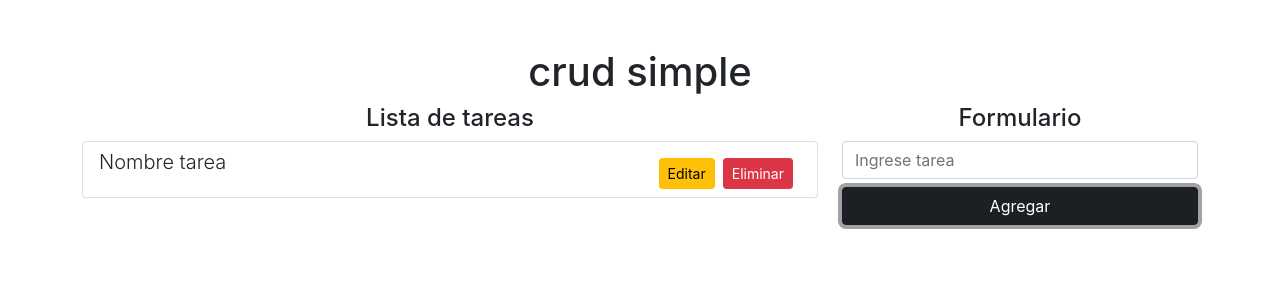
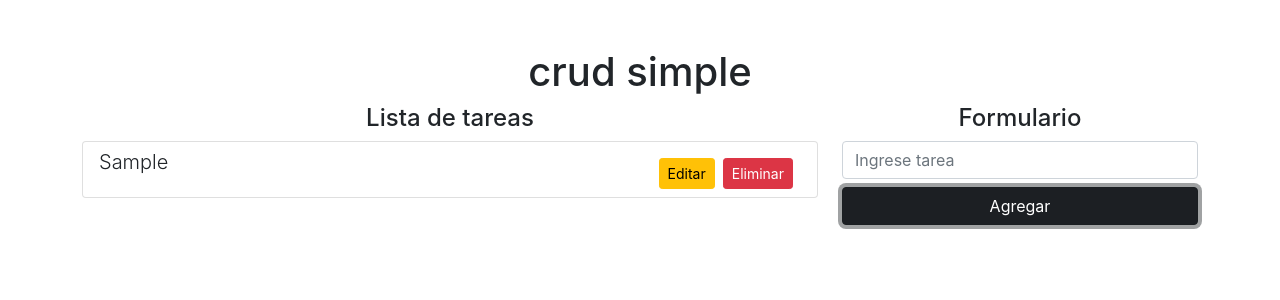
Before and after one commit to Gochita/todo-list, a React (Create React App) app: page / in a window 1280 px wide. Both pictures are taken after typing "Sample" into the empty fields and a click on the button "Agregar". Shown: the top 300 px of the page. Built offline with nearby package versions, Linux system fonts and the light colour scheme.

Commit message:
todos mostrados

```diff
--- a/src/App.jsx
+++ b/src/App.jsx
@@ -3,7 +3,7 @@ import { nanoid } from 'nanoid'
 
 const App = () => {
   const [tarea, setTarea] = React.useState('');
-  const [tareas, setTareas]= React.useState([]);
+  const [tareas, setTareas] = React.useState([]);
   const agregarTarea = e => {
     e.preventDefault()
 
@@ -23,12 +23,18 @@ const App = () => {
           <div className="col-8">
             <h4 className="text-center">Lista de tareas</h4>
             <ul className="list-group">
-              <li className="list-group-item">
-                <span className="lead float-start">Nombre tarea</span>
+              {
+                tareas.map(item => (
+                  <li className="list-group-item" key={item.id}>
+                    <span className="lead float-start">{item.NombreTarea}</span>
+                    <button className="btn btn-danger btn-sm float-end mt-2 mx-2">Eliminar</button>
+                    <button className="btn btn-warning btn-sm float-end mt-2">Editar</button>
+                  </li>
+                ))
+              }
 
-                <button className="btn btn-danger btn-sm float-end mt-2 mx-2">Eliminar</button>
-                <button className="btn btn-warning btn-sm float-end mt-2">Editar</button>
-              </li>
+
+
             </ul>
           </div>
           <div className="col-4">
```
